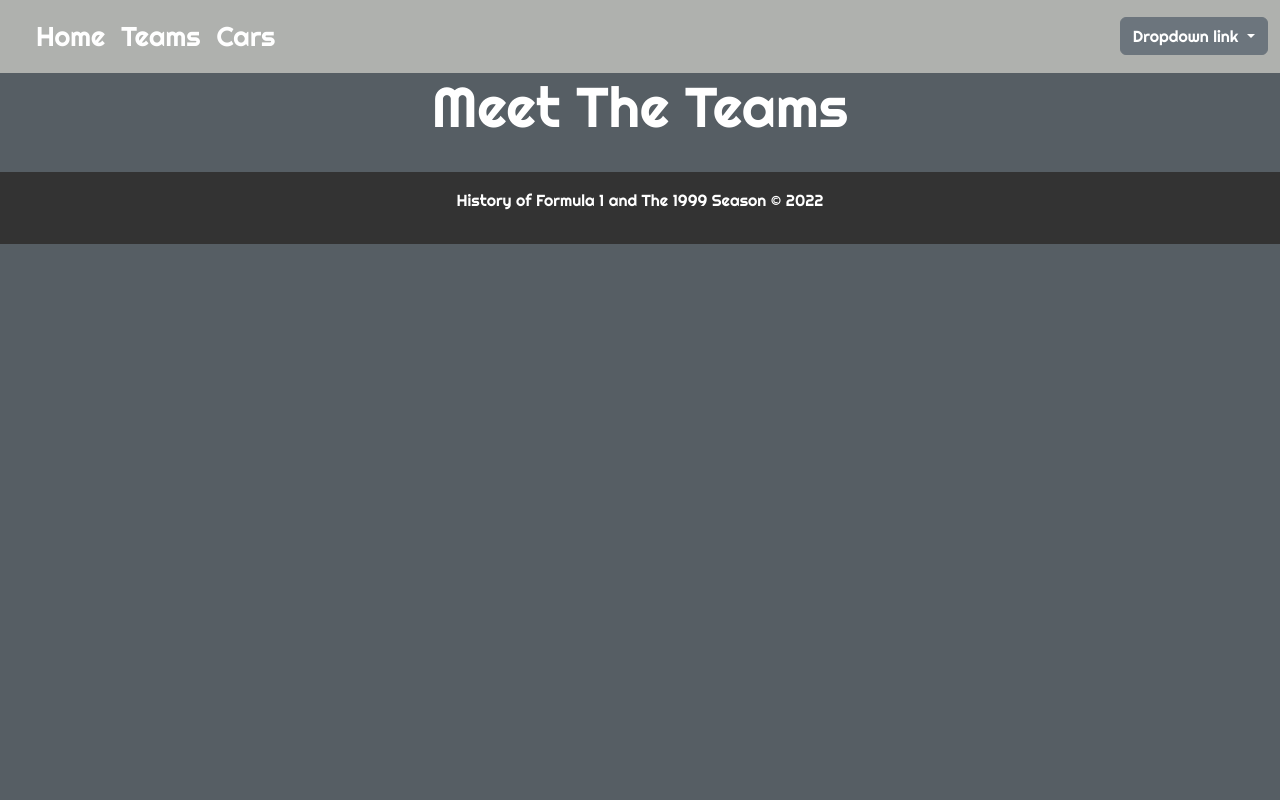
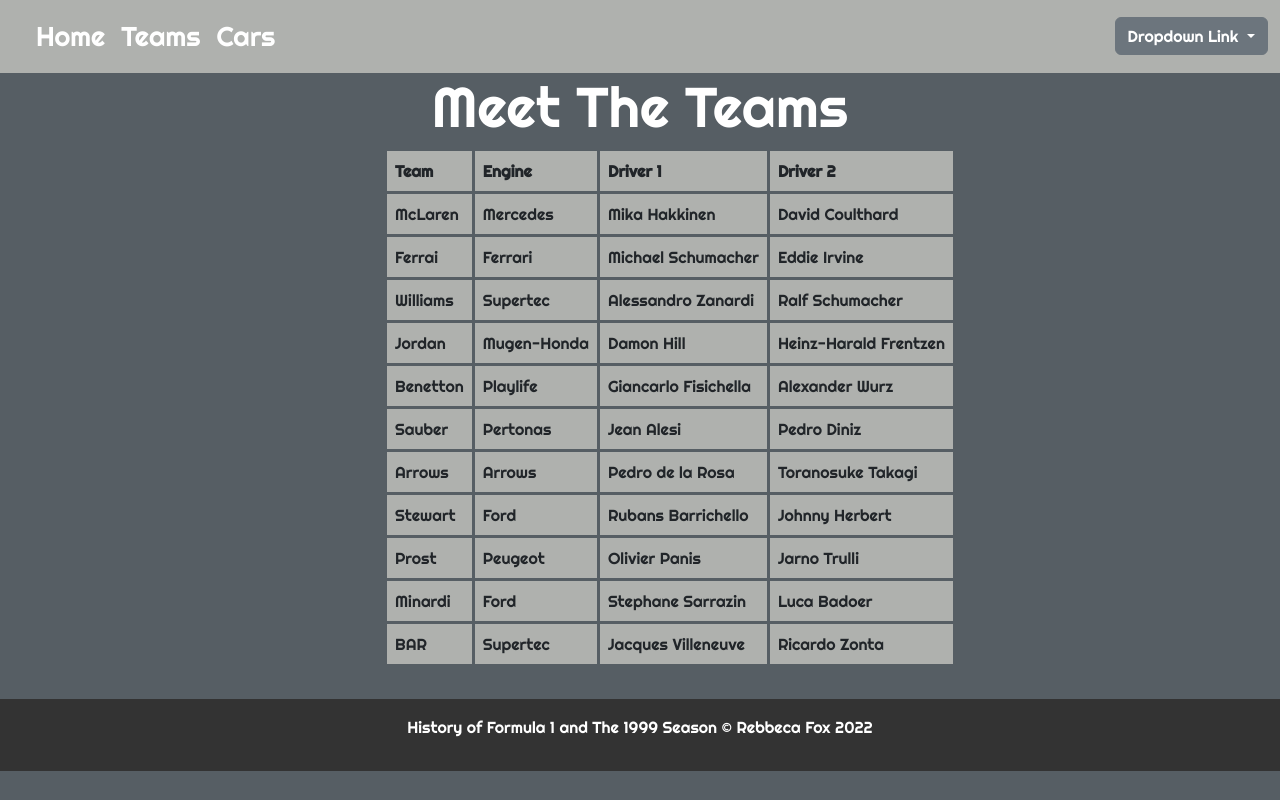
Before and after one commit to Bexs123/flask_app, a Flask app: page /teams in a window 1280 px wide. Run offline with Flask 2, Linux system fonts and the light colour scheme.

Commit message:
added meet the teams content, and made some small changes to the css, Final clean of all the files

```diff
--- a/static/style.css
+++ b/static/style.css
@@ -2,13 +2,13 @@
 
 *{box-sizing: border-box; margin: 0%; padding: 0%;}
 
+/*CSS Varables*/
 :root {
   --primary: #ddd;
   --dark: #333;
   --light: #fff;
   --shadow: 0 1px 5px rgba(104, 104, 104, 0.8);
 }
-
 
 body{
   background-color: #565e64;
@@ -66,16 +66,24 @@ h3, h4 {
   /* font-size: 1rem; */
 }
 
+.title {
+  text-align:center;
+  color: white;
+}
+
+p {
+  color: white;
+}
+
 /*Styling settings changed on the carousel to make the pictures smaller and in the center*/
 #carouselExampleIndicators {
   margin-top: 40px;
-  width: 50%;
+  width: 40%;
   height: 40%;
   margin-left: auto;
   margin-right: auto;
   display: block;
 }
-
 
 blockquote {
   display: block;
@@ -83,13 +91,9 @@ blockquote {
   margin-bottom: 1em;
   margin-left: 40px;
   margin-right: 40px;
-  /* font-style: oblique; */
   font-style: italic;
   color: #e3e5e7;
-  /* color: #c8cccf; */
-  /* color :#acb3b8; */
 }
-
 
 /*All the content styling settings*/
 article {
@@ -104,10 +108,6 @@ article {
   margin-right: auto;
   display: block;
 }
-
-
-
-
 
 .boxes {
   display: grid;
@@ -128,32 +128,29 @@ img {
   width: 95%;
 }
 
-
-
 .driver {
 margin-left: 30%;
+}
+
+.teams {
+  margin-left: 30%;
 }
 
 table {
   margin-left: 20%;
   margin-right: 20%;
-
 }
 
 td, th {
   border: 3px solid #565e64;
   padding: 0.5rem;
   background-color: #afb1ae;
-  /* margin-left: auto;
-  margin-right: auto; */
-  /* display: block; */
 }
 
 .flag {
   height: 5%;
   width: 5%;
 }
-
 
 footer {
   margin-top: 2rem;
@@ -163,10 +160,7 @@ footer {
   padding: 1rem;
 }
 
-
-
-
-
+/*This where an inital test of Media Queries*/
 /*Media Queries*/
 /* @media (orientation: portrait) {
     body{
--- a/templates/base.html
+++ b/templates/base.html
@@ -1,11 +1,13 @@
 <!DOCTYPE html>
 <html lang="en">
+
 <head>
   <meta charset="UTF-8">
   <meta http-equiv="X-UA-Compatible" content="IE=edge">
   <meta name="viewport" content="width=device-width, initial-scale=1.0">
   <!-- CSS only -->
-<link href="https://cdn.jsdelivr.net/npm/bootstrap@5.2.0-beta1/dist/css/bootstrap.min.css" rel="stylesheet" integrity="sha384-0evHe/X+R7YkIZDRvuzKMRqM+OrBnVFBL6DOitfPri4tjfHxaWutUpFmBp4vmVor" crossorigin="anonymous">
+  <link href="https://cdn.jsdelivr.net/npm/bootstrap@5.2.0-beta1/dist/css/bootstrap.min.css" rel="stylesheet"
+    integrity="sha384-0evHe/X+R7YkIZDRvuzKMRqM+OrBnVFBL6DOitfPri4tjfHxaWutUpFmBp4vmVor" crossorigin="anonymous">
   <link rel="stylesheet" href="{{url_for('static', filename = './style.css')}}">
   <title>Full Stack Flask App Project</title>
 </head>
@@ -13,7 +15,8 @@
 <body>
   <nav class="navbar navbar-expand-lg bg-light">
     <div class="container-fluid">
-          <button class="navbar-toggler" type="button" data-bs-toggle="collapse" data-bs-target="#navbarTogglerDemo03" aria-controls="navbarTogglerDemo03" aria-expanded="false" aria-label="Toggle navigation">
+      <button class="navbar-toggler" type="button" data-bs-toggle="collapse" data-bs-target="#navbarTogglerDemo03"
+        aria-controls="navbarTogglerDemo03" aria-expanded="false" aria-label="Toggle navigation">
         <span class="navbar-toggler-icon"></span>
       </button>
       <a class="navbar-brand" href="#"></a>
@@ -30,45 +33,30 @@
           </li>
         </ul>
         <div class="dropdown">
-              <a class="btn btn-secondary dropdown-toggle" href="#" role="button" id="dropdownMenuLink" data-bs-toggle="dropdown" aria-expanded="false">
-                Dropdown link
+          <a class="btn btn-secondary dropdown-toggle" href="#" role="button" id="dropdownMenuLink"
+            data-bs-toggle="dropdown" aria-expanded="false">
+            Dropdown Link
           </a>
 
           <ul class="dropdown-menu" aria-labelledby="dropdownMenuLink">
             <li><a class="dropdown-item" href="{{url_for('my_view.calender')}}">Calendar</a></li>
-                <li><a class="dropdown-item" href="{{url_for('my_view.circuits')}}">circuits</a></li>
+            <li><a class="dropdown-item" href="{{url_for('my_view.circuits')}}">Circuits</a></li>
             <li><a class="dropdown-item" href="{{url_for('my_view.driver')}}">Driver Standings</a></li>
           </ul>
         </div>
-
 
       </div>
     </div>
   </nav>
 
-
-
-
-
-
-
-
-
-
-
-
-
-
-
-
   <!-- JavaScript Bundle with Popper -->
-<script src="https://cdn.jsdelivr.net/npm/bootstrap@5.2.0-beta1/dist/js/bootstrap.bundle.min.js" integrity="sha384-pprn3073KE6tl6bjs2QrFaJGz5/SUsLqktiwsUTF55Jfv3qYSDhgCecCxMW52nD2" crossorigin="anonymous"></script>
-
+  <script src="https://cdn.jsdelivr.net/npm/bootstrap@5.2.0-beta1/dist/js/bootstrap.bundle.min.js"
+    integrity="sha384-pprn3073KE6tl6bjs2QrFaJGz5/SUsLqktiwsUTF55Jfv3qYSDhgCecCxMW52nD2" crossorigin="anonymous">
+  </script>
   <script type="text/javascript" src="{{url_for('static', filename ='app.js')}}"></script>
-
-
 
   {% block content %}
   {% endblock %}
 </body>
+
 </html>
--- a/templates/teams.html
+++ b/templates/teams.html
@@ -1,20 +1,104 @@
 {% extends 'base.html' %}
 
 {% block content %}
+
 <h1>Meet The Teams</h1>
 
+<table class="teams">
+    <thead>
+        <tr>
+            <th>Team</th>
+            <th>Engine</th>
+            <th>Driver 1</th>
+            <th>Driver 2</th>
+        </tr>
+    </thead>
 
+    <tbody>
+        <tr>
+            <td>McLaren</td>
+            <td>Mercedes</td>
+            <td>Mika Hakkinen</td>
+            <td>David Coulthard</td>
+        </tr>
 
+        <tr>
+            <td>Ferrai</td>
+            <td>Ferrari</td>
+            <td>Michael Schumacher</td>
+            <td>Eddie Irvine</td>
+        </tr>
 
+        <tr>
+            <td>Williams</td>
+            <td>Supertec</td>
+            <td>Alessandro Zanardi</td>
+            <td>Ralf Schumacher</td>
+        </tr>
 
+        <tr>
+            <td>Jordan</td>
+            <td>Mugen-Honda</td>
+            <td>Damon Hill</td>
+            <td>Heinz-Harald Frentzen</td>
+        </tr>
 
+        <tr>
+            <td>Benetton</td>
+            <td>Playlife</td>
+            <td>Giancarlo Fisichella</td>
+            <td>Alexander Wurz</td>
+        </tr>
 
+        <tr>
+            <td>Sauber</td>
+            <td>Pertonas</td>
+            <td>Jean Alesi</td>
+            <td>Pedro Diniz</td>
+        </tr>
 
+        <tr>
+            <td>Arrows</td>
+            <td>Arrows</td>
+            <td>Pedro de la Rosa</td>
+            <td>Toranosuke Takagi</td>
+        </tr>
 
+        <tr>
+            <td>Stewart</td>
+            <td>Ford</td>
+            <td>Rubans Barrichello</td>
+            <td>Johnny Herbert</td>
+        </tr>
+
+        <tr>
+            <td>Prost</td>
+            <td>Peugeot</td>
+            <td>Olivier Panis</td>
+            <td>Jarno Trulli</td>
+        </tr>
+
+        <tr>
+            <td>Minardi</td>
+            <td>Ford</td>
+            <td>Stephane Sarrazin</td>
+            <td>Luca Badoer</td>
+        </tr>
+
+        <tr>
+            <td>BAR</td>
+            <td>Supertec</td>
+            <td>Jacques Villeneuve</td>
+            <td>Ricardo Zonta</td>
+        </tr>
+
+        </tr>
+    </tbody>
+
+</table>
 
 <footer>
-    <p>History of Formula 1 and The 1999 Season &copy; 2022</p>
+    <p>History of Formula 1 and The 1999 Season &copy; Rebbeca Fox 2022</p>
 </footer>
 
-
 {% endblock %}
```
Also changed, not shown: templates/calender.html (+2 -16 lines), templates/cars.html (+3 -18 lines), templates/circuits.html (+2 -13 lines), templates/driver.html (+4 -9 lines), templates/index.html (+31 -21 lines), views.py (+10 -12 lines), static/img/e1.jpg (added), static/img/ed2.jpg (added), static/img/ed_canada.jpg (added), static/img/edd.jpg (added), static/img/eddie.jpg (added). Lines whose indentation alone changed are shown as unchanged.
